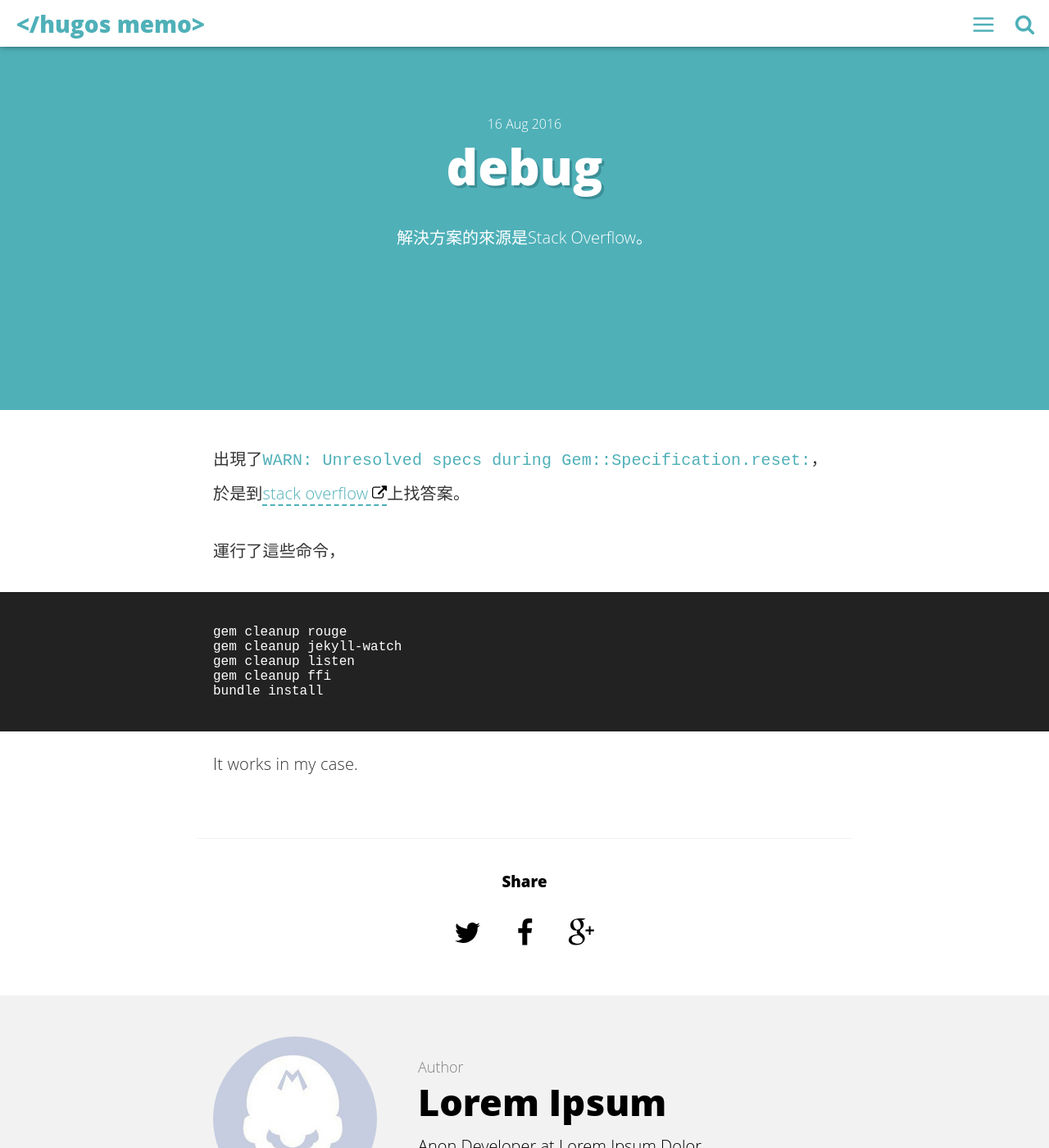
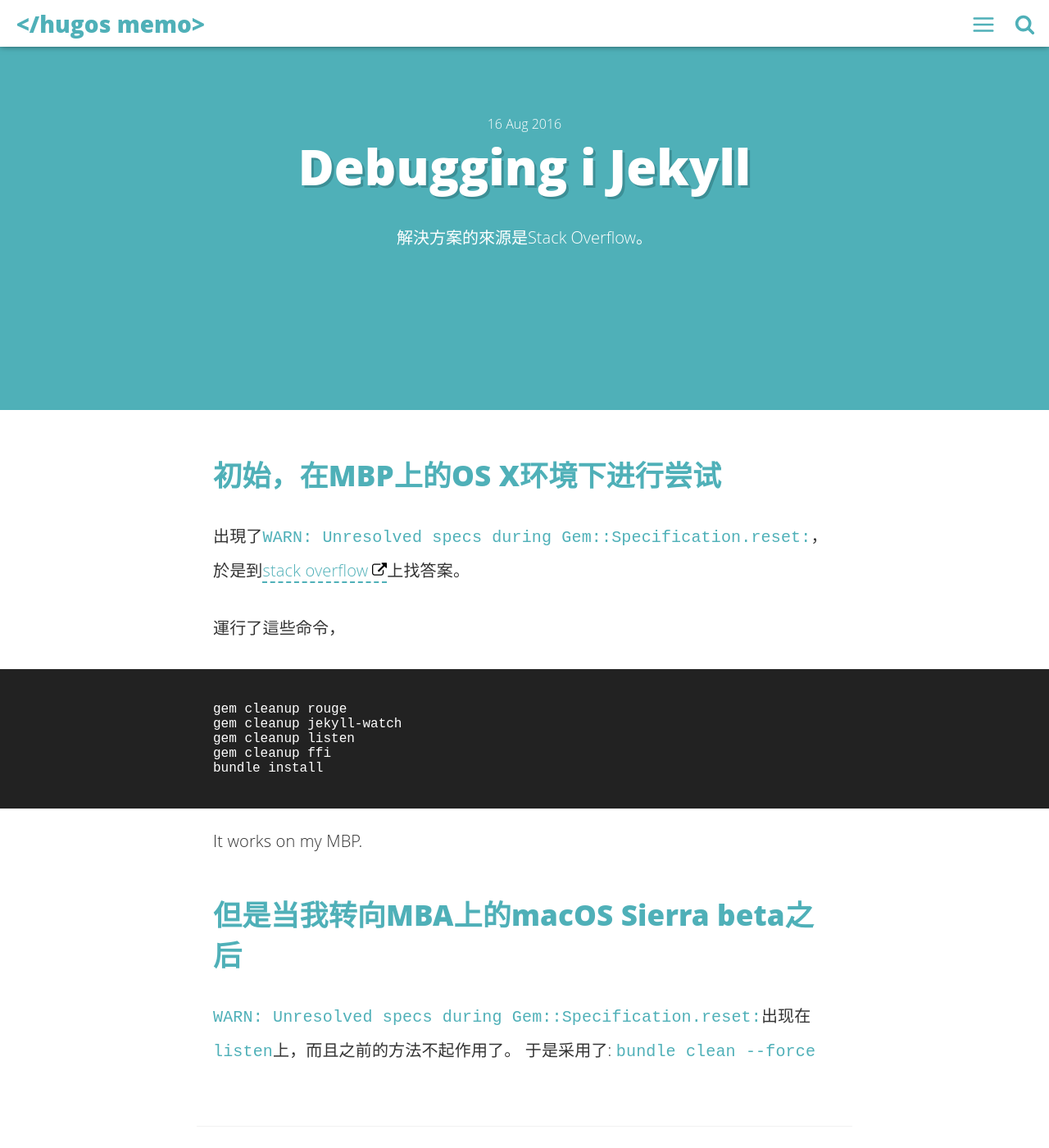
Before and after one commit to hugohoover/Meine-Karten, a Jekyll site: the page built from _posts/2016-08-16-debug-jekyll.md, in a window 1280 px wide and 1400 px high. Shown: the whole window at 82% size. Built offline with Jekyll 4.4.1, drawn with Linux system fonts in a browser that asks for light colours; comment, search, counter and statistics services are not loaded.

Commit message:
innehållet har uppdaterats

```diff
--- a/_posts/2016-08-16-debug.md
+++ b/_posts/2016-08-16-debug-jekyll.md
@@ -1,6 +1,6 @@
 ---
 layout: post
-title: debug
+title: Debugging i Jekyll
 image: '/assets/img/'
 description: '解決方案的來源是Stack Overflow。'
 main-class: 'Notizen'
@@ -10,6 +10,7 @@ categories: 'jekyll'
 introduction: '見招拆招是我現在採用的方法，其目的是迅速積累經驗。'
 ---
 
+## 初始，在MBP上的OS X环境下进行尝试
 
 出現了`WARN: Unresolved specs during Gem::Specification.reset:`，於是到[stack overflow](http://stackoverflow.com/questions/17936340/unresolved-specs-during-gemspecification-reset)上找答案。
 
@@ -21,4 +22,8 @@ introduction: '見招拆招是我現在採用的方法，其目的是迅速積
     gem cleanup ffi
     bundle install
 
-It works in my case.
+It works on my MBP.
+
+## 但是当我转向MBA上的macOS Sierra beta之后
+`WARN: Unresolved specs during Gem::Specification.reset:`出现在`listen`上，而且之前的方法不起作用了。
+于是采用了: `bundle clean --force`
```
